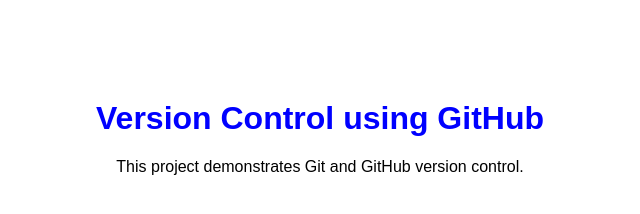
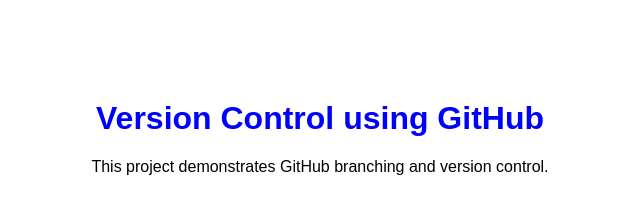
Before and after one commit to swetha-mepco/DevOps-project1, a plain HTML site: page Project1/index.html in a window 1280 px wide. Shown: the whole page, without its empty margins (320-960 px from the left). Drawn offline with Linux system fonts and the light colour scheme.

Commit message:
Update project description

```diff
--- a/Project1/index.html
+++ b/Project1/index.html
@@ -7,7 +7,8 @@
 <body>
 
     <h1>Version Control using GitHub</h1>
-    <p>This project demonstrates Git and GitHub version control.</p>
+
+    <p>This project demonstrates GitHub branching and version control.</p>
 
 </body>
 </html>
```
